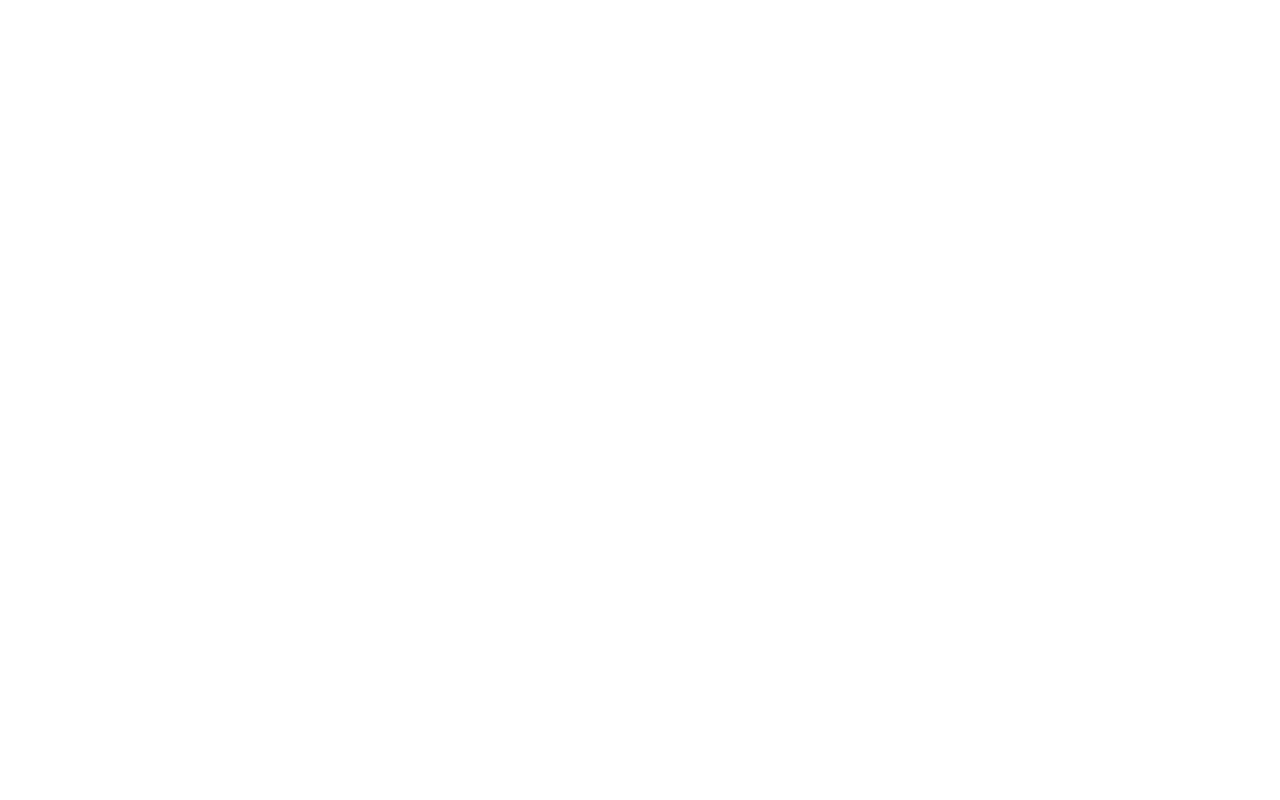
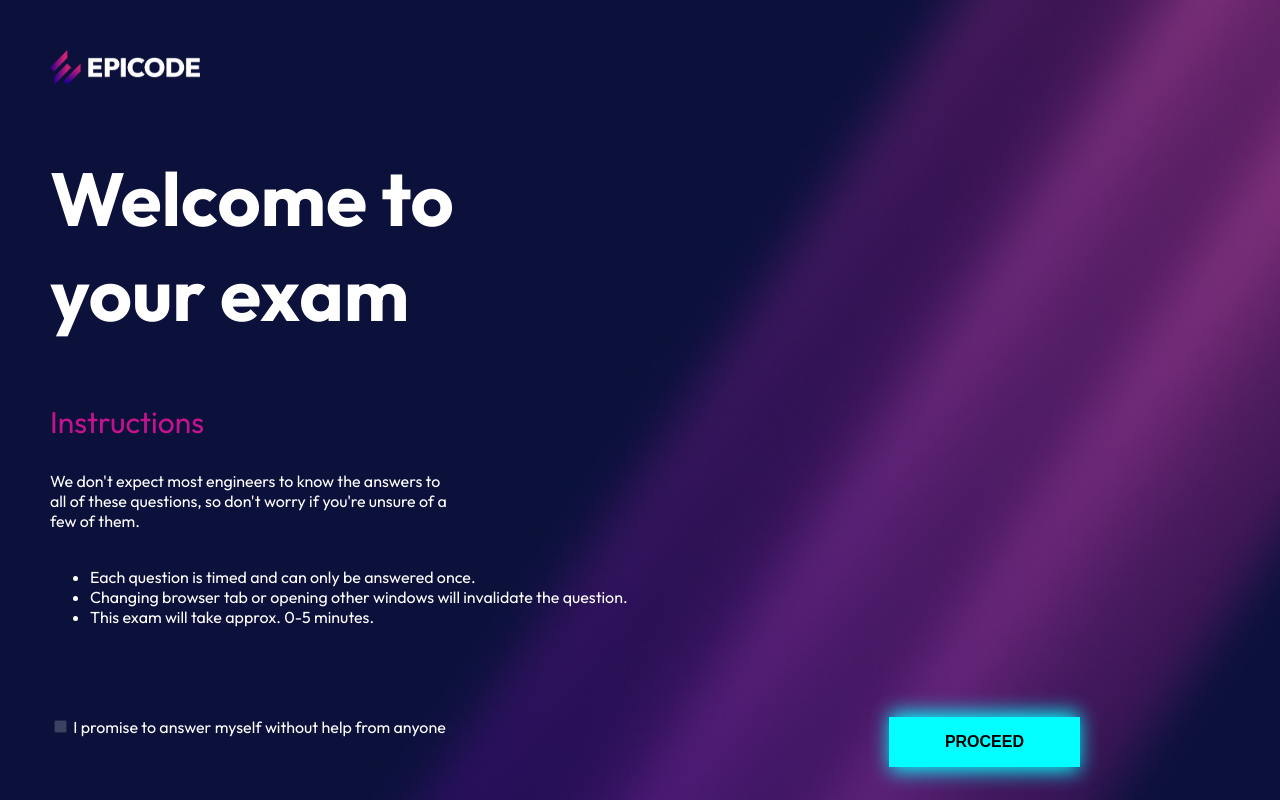
Before and after one commit to chiaramarti/BuildWeekI, a plain HTML site: page index.html in a window 1280 px wide. Drawn offline with Linux system fonts and the light colour scheme.

Commit message:
Prima bozza
manca allineare

```diff
--- /dev/null
+++ b/assets/css/style.css
@@ -0,0 +1,61 @@
+body {
+  background-image: url(/assets/img/bg.jpg);
+  background-size: cover;
+  background-attachment: fixed;
+  margin: 50px;
+  color: white;
+  font-family: "Outfit", sans-serif;
+}
+img {
+  max-width: 100%;
+  height: auto;
+}
+.logo1 {
+  max-width: 150px;
+}
+.titoli {
+  font-size: 50px;
+  font-weight: 400;
+}
+
+.titoli strong {
+  display: block;
+}
+
+.sottotitoli {
+  color: #c2138c;
+  font-size: 30px;
+  margin: 0;
+}
+.descrizione {
+  height: 80px;
+  width: 400px;
+}
+.punti {
+  height: 150px;
+}
+
+.prosegui {
+  background-color: #03ffff;
+  border-style: none;
+  float: right;
+  margin-right: 150px;
+}
+#promessa {
+  opacity: 0.2;
+}
+.prosegui a {
+  display: inline-block;
+  padding: 15px 50px;
+
+  color: black;
+  text-decoration: none;
+  font-size: 16px;
+  font-weight: bold;
+  text-align: center;
+  box-shadow: 0 0 20px 5px #03ffff;
+}
+
+.caselle {
+  height: 20px;
+}
--- a/index.html
+++ b/index.html
@@ -1,9 +1,53 @@
 <!DOCTYPE html>
-<html lang="en">
+<html lang="it">
   <head>
     <meta charset="UTF-8" />
     <meta name="viewport" content="width=device-width, initial-scale=1.0" />
-    <title>Document</title>
+    <title>Benvenuto all'esame</title>
+    <link rel="stylesheet" href="./assets/css/style.css" />
+    <link rel="preconnect" href="https://fonts.googleapis.com" />
+    <link rel="preconnect" href="https://fonts.gstatic.com" crossorigin />
+    <link
+      href="https://fonts.googleapis.com/css2?family=Inter:wght@400;700;900&family=Outfit:wght@400;700;800&display=swap"
+      rel="stylesheet"
+    />
   </head>
-  <body></body>
+  <body>
+    <header>
+      <div class="logo1">
+        <img src="./assets/img/epicode_logo.png" alt="Logo EPICODE" />
+      </div>
+    </header>
+    <main>
+      <section class="welcome">
+        <div class="titoli">
+          <h2>Welcome to <strong>your exam</strong></h2>
+        </div>
+        <div class="sottotitoli">
+          <p>Instructions</p>
+        </div>
+        <div class="descrizione">
+          <p>
+            We don't expect most engineers to know the answers to all of these questions, so don't worry if you're
+            unsure of a few of them.
+          </p>
+        </div>
+        <div class="punti">
+          <ul>
+            <li>Each question is timed and can only be answered once.</li>
+            <li>Changing browser tab or opening other windows will invalidate the question.</li>
+            <li>This exam will take approx. 0-5 minutes.</li>
+          </ul>
+        </div>
+
+        <form class="caselle">
+          <input type="checkbox" id="promessa" />
+          <label for="promessa">I promise to answer myself without help from anyone</label>
+          <button class="prosegui">
+            <a href="exam.html">PROCEED</a>
+          </button>
+        </form>
+      </section>
+    </main>
+  </body>
 </html>
```
Also changed, not shown: assets/img/bg.jpg (added), assets/img/epicode_logo.png (added), assets/img/exam_info.png (added), assets/img/star.svg (added), 2 other files.
